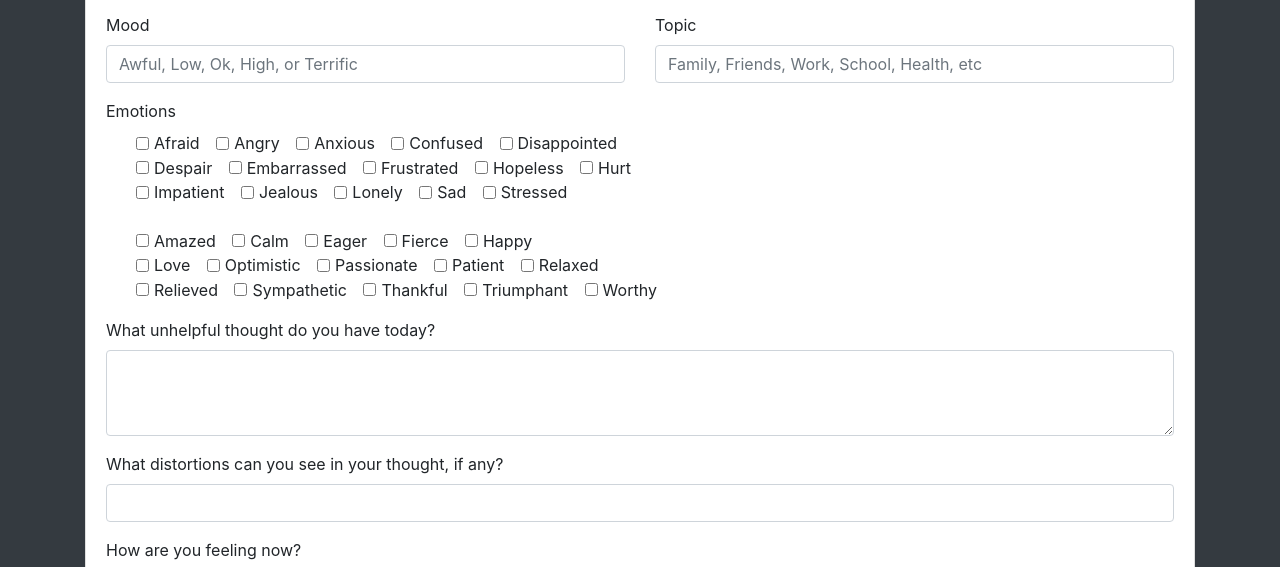
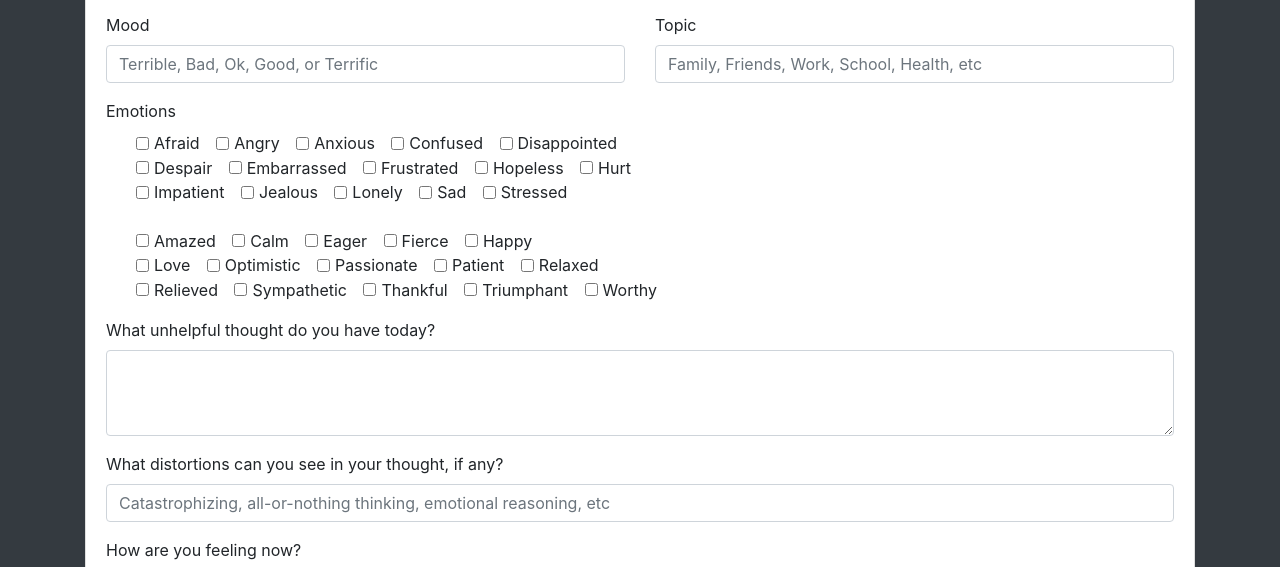
Before and after one commit to radubuc/front-end-tech, a website: page week-4/hw/index.html in a window 1280 px wide. Shown: the part 220-787 px from the top of the page. Drawn offline with nearby package versions, Linux system fonts and the light colour scheme.

Commit message:
Updated mood and distortion placeholders

```diff
--- a/week-4/hw/index.html
+++ b/week-4/hw/index.html
@@ -30,7 +30,7 @@
                 <div class="col-lg">
                     <div class="form-group">
                         <label for="mood">Mood</label>
-                        <input type="text" class="form-control" id="mood" placeholder="Awful, Low, Ok, High, or Terrific">
+                        <input type="text" class="form-control" id="mood" placeholder="Terrible, Bad, Ok, Good, or Terrific">
                     </div>
                 </div>
                 <div class="col-lg">
@@ -229,7 +229,7 @@
                 <div class="col-lg">
                     <div class="form-group">
                         <label for="distortions">What distortions can you see in your thought, if any?</label>
-                        <input type="text" class="form-control" id="distortions">
+                        <input type="text" class="form-control" id="distortions" placeholder="Catastrophizing, all-or-nothing thinking, emotional reasoning, etc">
                     </div>
                 </div>
             </div>
```
